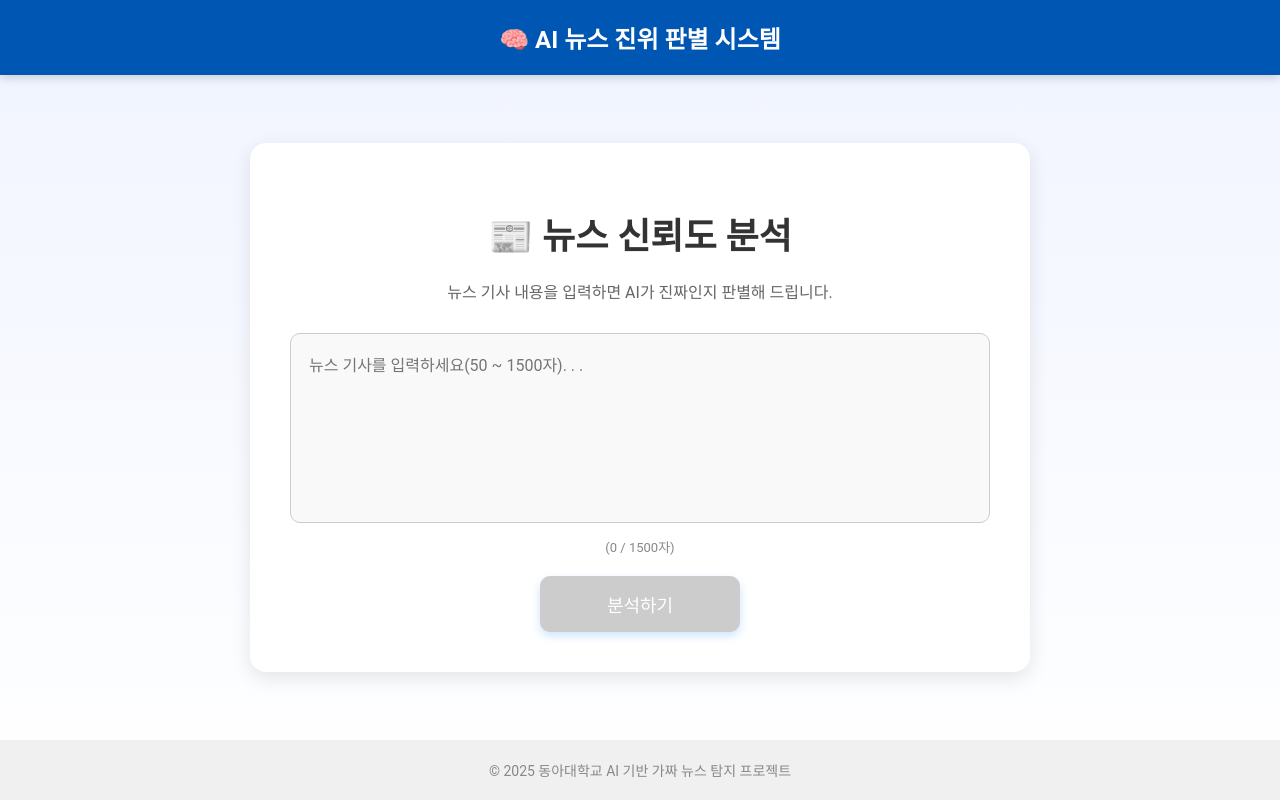
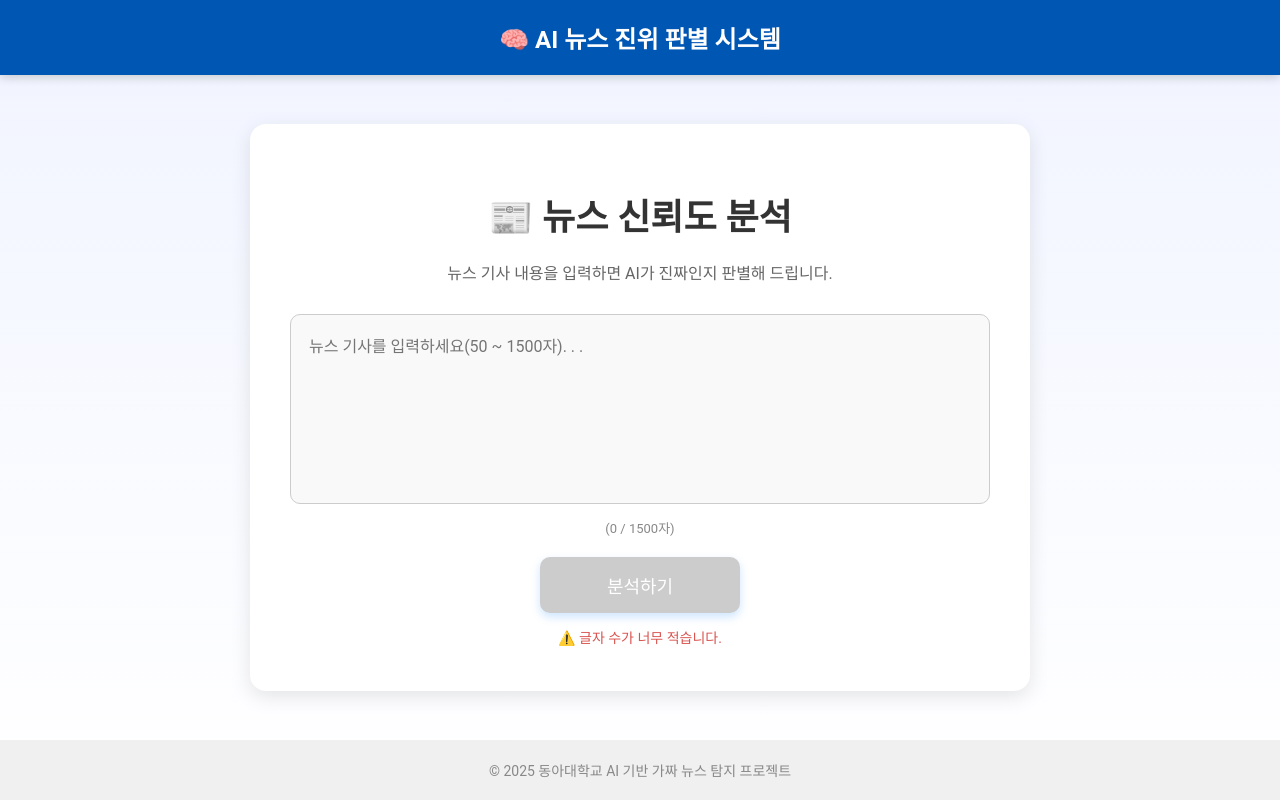
Before and after one commit to polopy07/fakenews_detector, a React (Create React App) app in the folder frontend/: page / in a window 1280 px wide. Built offline with nearby package versions, Linux system fonts and the light colour scheme.

Commit message:
입력 품질검사 함수 추가가

```diff
--- a/frontend/src/App.js
+++ b/frontend/src/App.js
@@ -7,6 +7,39 @@ function App() {
   const [loading, setLoading] = useState(false);
   const [errorMsg, setErrorMsg] = useState("");
   const [prob, setProb] = useState(null); // ✅ 확률 저장용
+
+  // 🔧 입력 품질 검사 함수 (컴포넌트 외부에 정의)
+function getInputQualityScore(text) {
+  const cleaned = text.replace(/\s+/g, ""); // 공백 제거
+  const words = text.split(/\s+/).filter((w) => w.length > 0);
+  const uniqueWords = new Set(words);
+  const uniqueChars = new Set(cleaned);
+
+  const length = cleaned.length;
+  const wordRatio = uniqueWords.size / words.length;
+  const charRatio = uniqueChars.size / cleaned.length;
+
+  const hasMeaninglessPattern = /(ㅋㅋ+|ㅎㅎ+|[a-zA-Z]{5,}|[!@#$%^&*()_+=\-{}\[\]:;"'<>,.?/~`\\|]+){2,}/.test(text);
+
+  // 기준치 조건
+  const isTooShort = length < 50;
+  const isTooLong = length > 1500;
+  const isTooRepetitive = wordRatio < 0.2 || charRatio < 0.15;
+  const isGibberish = hasMeaninglessPattern;
+
+  const qualityIssues = [];
+
+  if (isTooShort) qualityIssues.push("⚠️ 글자 수가 너무 적습니다.");
+  if (isTooLong) qualityIssues.push("⚠️ 글자 수가 너무 많습니다.");
+  if (isTooRepetitive) qualityIssues.push("⚠️ 반복 단어/문자가 과도하게 많습니다.");
+  if (isGibberish) qualityIssues.push("⚠️ 의미 없는 패턴(특수문자)이 포함되어 있습니다.");
+
+
+  return {
+    isValid: qualityIssues.length === 0,
+    issues: qualityIssues
+  };
+}
 
   const analyzeNews = async () => {
     if (!news.trim()) {
@@ -43,6 +76,8 @@ function App() {
       setLoading(false);
     }
   };
+
+  const quality = getInputQualityScore(news);
 
   return (
     <div
@@ -126,12 +161,12 @@ function App() {
 
        <button
           onClick={analyzeNews}
-            disabled={news.length < 50 || news.length > 1500}
+          disabled={!quality.isValid} // ✅ 통합 검사 결과에 따라 비활성화
           style={{
             padding: "15px 30px",
             fontSize: "18px",
-              cursor: news.length < 50 || news.length > 1500 ? "not-allowed" : "pointer", // 마우스 커서 변경
-              backgroundColor: news.length < 50 || news.length > 1500 ? "#ccc" : "#007bff", // 회색으로 비활성화
+            cursor: !quality.isValid ? "not-allowed" : "pointer", // ✅ 커서
+            backgroundColor: !quality.isValid ? "#ccc" : "#007bff", // ✅ 배경색
             color: "white",
             border: "none",
             borderRadius: "10px",
@@ -141,13 +176,13 @@ function App() {
             boxShadow: "0 4px 10px rgba(0, 123, 255, 0.2)",
           }}
           onMouseOver={(e) => {
-              if (news.length >= 50 && news.length <= 1500) {
+            if (quality.isValid) {
               e.target.style.backgroundColor = "#0056b3";
               e.target.style.transform = "scale(1.05)";
             }
           }}
           onMouseOut={(e) => {
-              if (news.length >= 50 && news.length <= 1500) {
+            if (quality.isValid) {
               e.target.style.backgroundColor = "#007bff";
               e.target.style.transform = "scale(1)";
             }
@@ -155,6 +190,12 @@ function App() {
         >
           분석하기
         </button>
+
+        {!quality.isValid && quality.issues.map((msg, i) => (
+  <p key={i} style={{ color: "#d9534f", fontSize: "14px", marginBottom: "4px" }}>
+    {msg}
+  </p>
+))}
 
 
           {errorMsg && (
```
Lines whose indentation alone changed are shown as unchanged.
